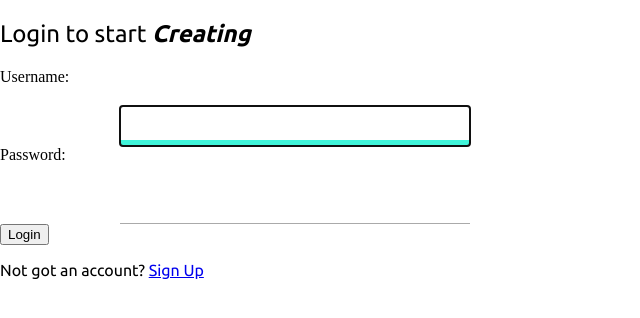
After one commit to comanchechao/Playlist-webapp, a Django app: page /accounts/login/ in a window 1280 px wide. The commit adds this page. Shown: the top 318 px of the page, without its empty margins (0-640 px from the left). Run offline with Django 3.2, Linux system fonts and the light colour scheme.

Commit message:
Login page view and temp created

```diff
--- /dev/null
+++ b/accounts/templates/accounts/login.html
@@ -0,0 +1,16 @@
+{% extends 'base_layout.html' %}
+
+{% block content %}
+<h2 class="login-h2">Login to start <span><i><strong>Creating</strong></i></span></h2>
+<div class="login">
+  <form class="loginform" action="{% url 'accounts:login' %}" method="post">
+    {% csrf_token %}
+    {{ form }}
+    {% if request.GET.next %}
+    <input type="hidden" name="next" value="{{ request.GET.next }}">
+    {% endif %}
+    <input type="submit" value="Login">
+  </form>
+  <p>Not got an account? <a href="{% url 'accounts:signup' %}">Sign Up</a></p>
+</div>
+{% endblock %}
--- a/accounts/urls.py
+++ b/accounts/urls.py
@@ -6,4 +6,6 @@ app_name = 'accounts'
 urlpatterns = [
 
     url(r'^signup/$', views.SignupView, name="signup"),
+    url(r'^login/$', views.LoginView, name="login"),
+
 ]
--- a/accounts/views.py
+++ b/accounts/views.py
@@ -2,6 +2,7 @@ from .forms import SignupForm
 from django.contrib.auth.models import User
 from django.http import HttpResponse
 from django.shortcuts import render
+from django.contrib.auth.forms import AuthenticationForm
 
 
 def SignupView(request):
@@ -14,3 +15,16 @@ def SignupView(request):
     else:
         form = SignupForm()
     return render(request, 'accounts/signup.html', {'form': form})
+
+
+def LoginView(request):
+    if request.method == 'POST':
+        form = AuthenticationForm(data=request.POST)
+        if form.is_valid():
+            user = form.get_user()
+            login(request, user)
+            return redirect('hompage.html')
+
+    else:
+        form = AuthenticationForm()
+    return render(request, 'accounts/login.html', { 'form': form })
--- a/templates/base_layout.html
+++ b/templates/base_layout.html
@@ -5,7 +5,6 @@
         <title>A Ride</title>
         {% load static %}
         <link rel="stylesheet" href="{% static 'styles.css' %}">
-        <link href="https://fonts.googleapis.com/css2?family=Josefin+Sans:wght@700&display=swap" rel="stylesheet">
         <link rel="stylesheet" type="text/css" href="https://fonts.googleapis.com/css2?family=Raleway:ital,wght@1,500&display=swap">
         <link rel="stylesheet" type="text/css" href="http://fonts.googleapis.com/css?family=Ubuntu:regular,bold&subset=Latin">
         <link rel="stylesheet" type="text/css" href="https://fonts.googleapis.com/css2?family=Alata&display=swap">
```
